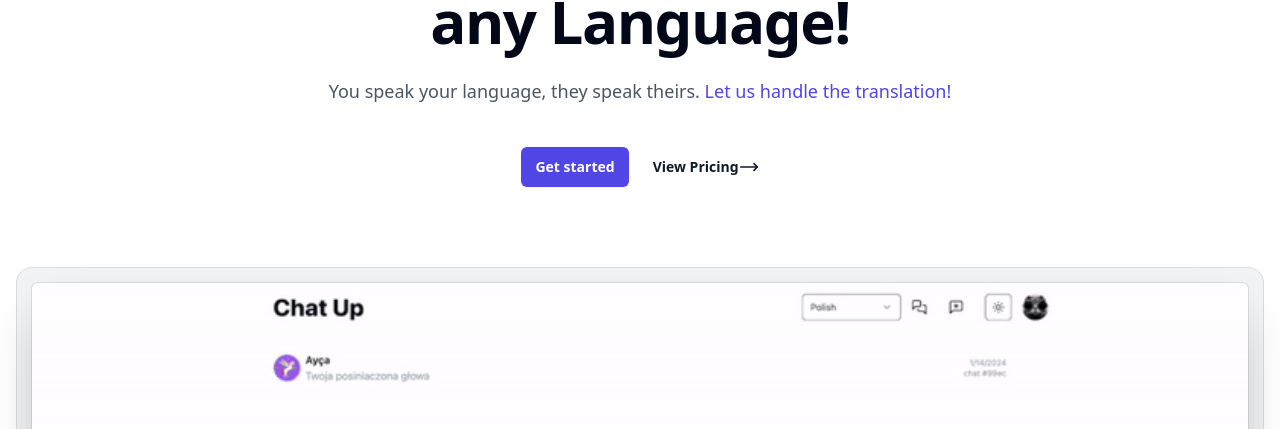
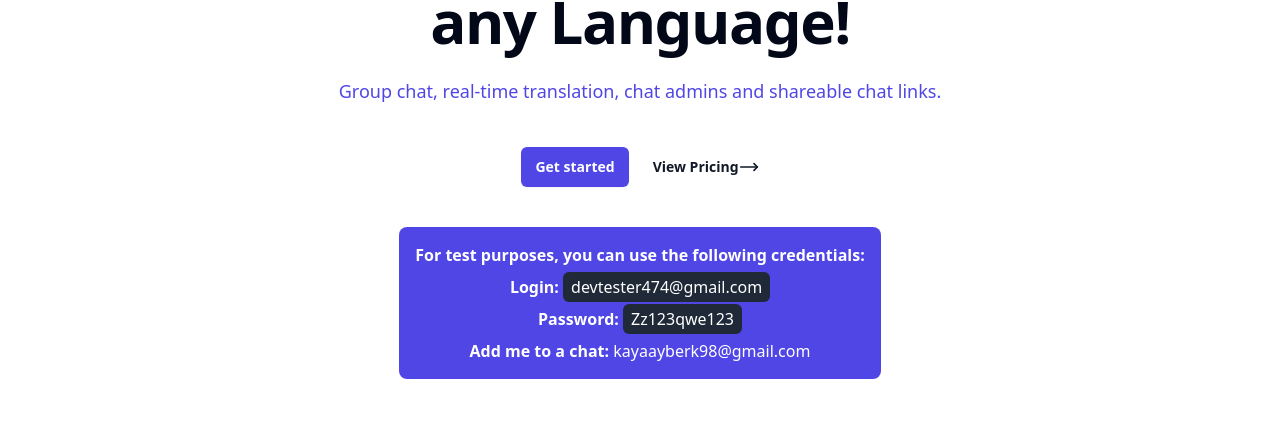
Before and after one commit to kayaayberk/real-time-translation-chat-app, a Next.js app: page / in a window 1280 px wide. Shown: the part 301-730 px from the top of the page. Built offline with nearby package versions, Linux system fonts and the light colour scheme; no server answers.

Commit message:
Add test credentials to home page

```diff
--- a/app/page.tsx
+++ b/app/page.tsx
@@ -5,7 +5,7 @@
 
 export default async function Home() {
   return (
-    <main className="dark:bg-black" >
+    <main className="dark:bg-black">
       <div className="relative isolate pt-14 dark:bg-black"></div>
       <div className="py-12 sm:py-20 lg:pb-40 dark:bg-black">
         <div className="mx-auto max-w-7xl px-6 lg:px-8">
@@ -13,11 +13,8 @@
             <h1 className="text-4xl font-bold tracking-tight sm:text-6xl">
               Chat with Anyone, in any Language!
             </h1>
-            <p className="mt-6 text-lg leading-8 text-gray-600 dark:text-gray-300">
-              You speak your language, they speak theirs.{" "}
-              <span className="text-indigo-600 dark:text-indigo-500">
-                Let us handle the translation!
-              </span>
+            <p className="mt-6 text-lg leading-8 font-medium text-indigo-600 dark:text-indigo-500">
+              Group chat, real-time translation, chat admins and shareable chat links.
             </p>
             <div className="mt-10 flex items-center justify-center gap-x-6">
               <Link
@@ -39,8 +36,22 @@
               </Link>
             </div>
           </div>
-          <div className="mt-16 flow-root sm:mt-24" >
-            <div className="-m-2 rounded-xl bg-gray-900/5 p-2 ring-1 ring-inset ring-gray-900/10 lg:-m-4 lg:rounded-2xl lg:p-4" >
+          <div className="flex gap-2 flex-col font-bold mx-auto items-center mt-10 bg-indigo-600 text-white max-w-max p-4 rounded-lg">
+            For test purposes, you can use the following credentials:
+            <span className="font-bold">
+              Login:{' '}
+              <span className="bg-gray-800 px-2 py-1 rounded-md font-normal">devtester474@gmail.com</span>
+            </span>
+            <span className="font-bold">
+              Password:{' '}
+              <span className="font-normal bg-gray-800 px-2 py-1 rounded-md">Zz123qwe123</span>
+            </span>
+            <span>Add me to a chat:{' '}
+              <span className="font-normal">kayaayberk98@gmail.com</span>
+            </span>
+          </div>
+          <div className="mt-16 flow-root sm:mt-24">
+            <div className="-m-2 rounded-xl bg-gray-900/5 p-2 ring-1 ring-inset ring-gray-900/10 lg:-m-4 lg:rounded-2xl lg:p-4">
               <Image
                 unoptimized
                 src={DemoGif}
@@ -53,8 +64,6 @@
           </div>
         </div>
       </div>
-
-
     </main>
   );
 }
--- a/components/ChatMessages.tsx
+++ b/components/ChatMessages.tsx
@@ -42,13 +42,13 @@
           <MessageCircleIcon className="w-10 h-10" />
 
           <h2>
-            <span className="font-bold">Invite a friend</span>
+            <span className="font-bold">Invite a friend</span>{' '}
             <span className="font-bold">
               Send your first message in ANY language
             </span>{" "}
             below to get started!
           </h2>
-          <p>The AI will auto-detect & translate it all for you!</p>
+          <p>We will auto-detect & translate it all for you!</p>
         </div>
       )}
 
```
Lines whose indentation alone changed are shown as unchanged.
